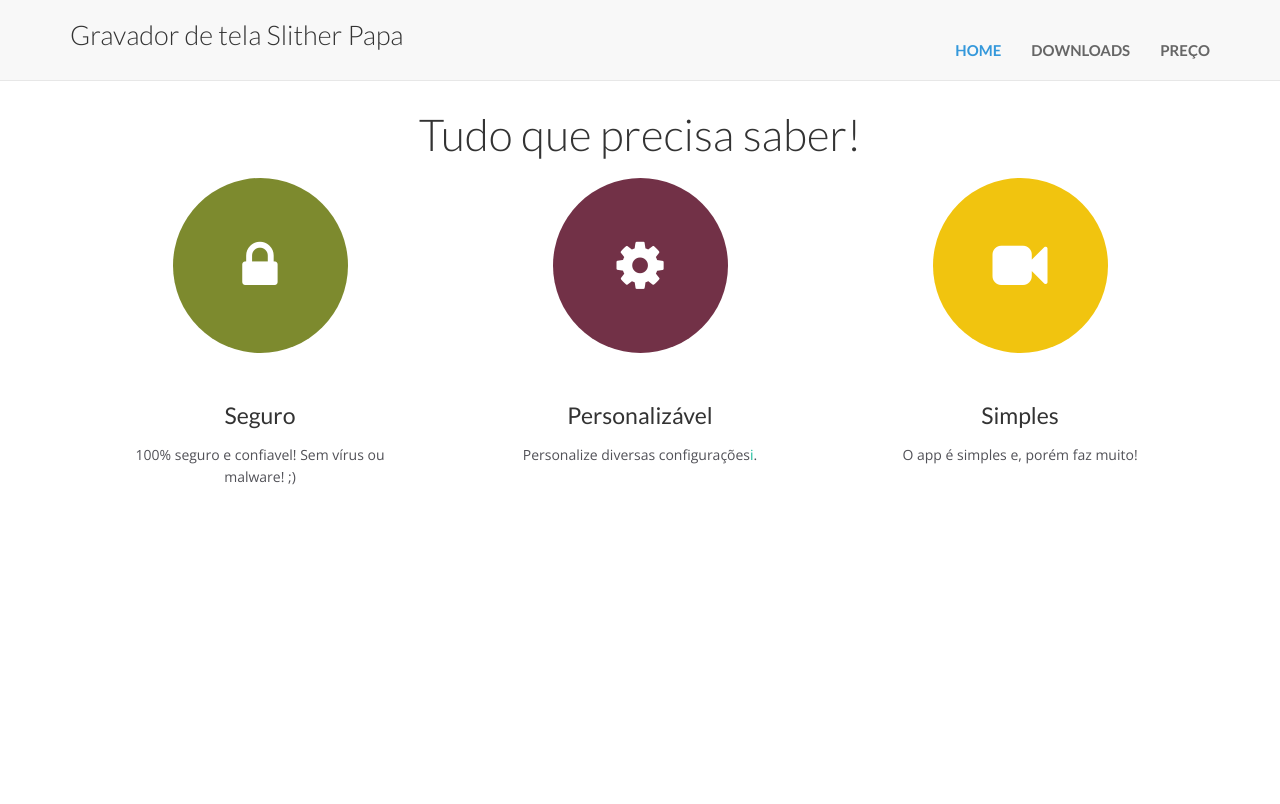
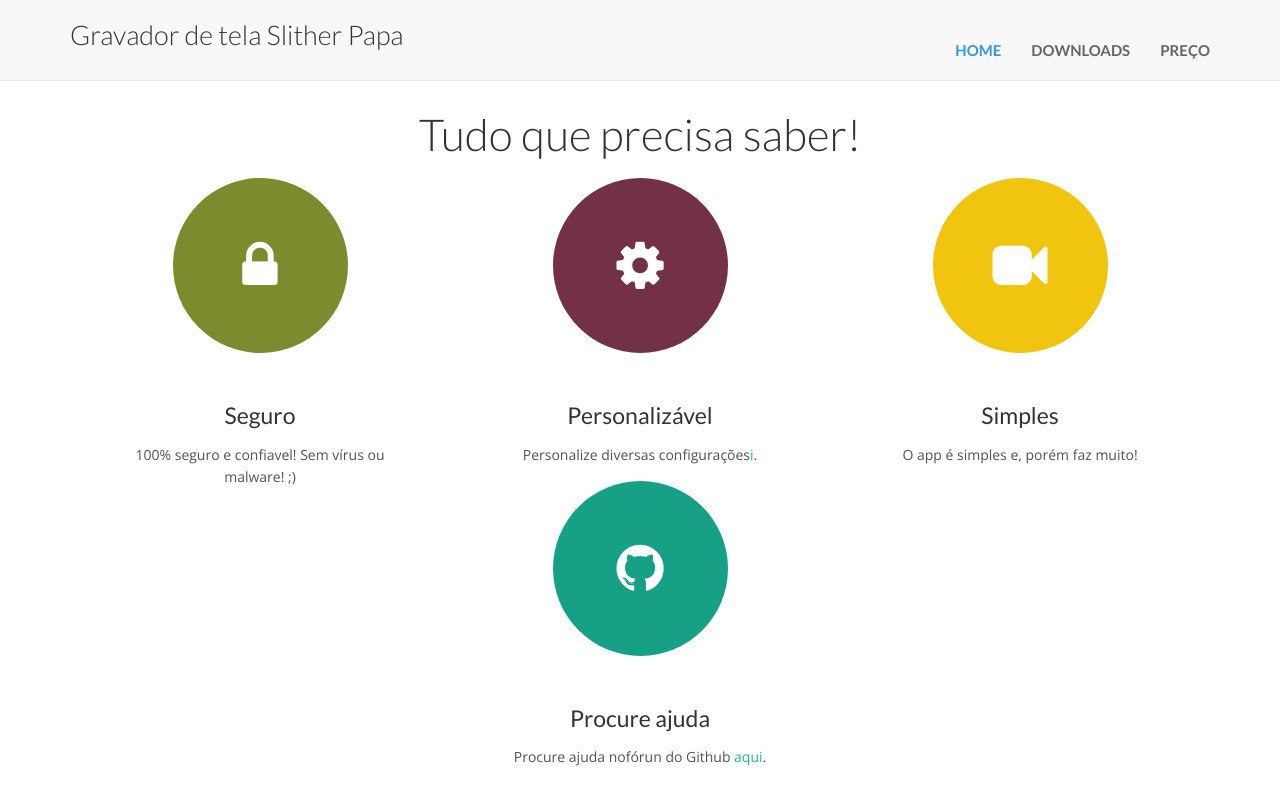
Before and after one commit to Slitherpapa/Gravador-de-tela, a plain HTML site: page index.html in a window 1280 px wide. Drawn offline with nearby package versions, Linux system fonts and the light colour scheme; some packages are replaced by stand-ins of ours.

Commit message:
mudanças

```diff
--- a/index.html
+++ b/index.html
@@ -89,6 +89,13 @@
                                 <h4>Simples</h4>
                                 <p>O app é simples e, porém faz muito!</p>
                             </div>
+                            <div class="col-md-4" wp-loop-skip="">
+                                <div class="bg-aqua icon">
+                                    <span class="fa fa-github"></span>
+                                </div>
+                                <h4>Procure ajuda</h4>
+                                <p>Procure ajuda nofórun do Github <a href="https://github.com/Slitherpapa/Gravador-de-tela/issues/" target="_blank">aqui</a>.</p>
+                            </div>
                         </div>
                     </div>
                 </div>
```
